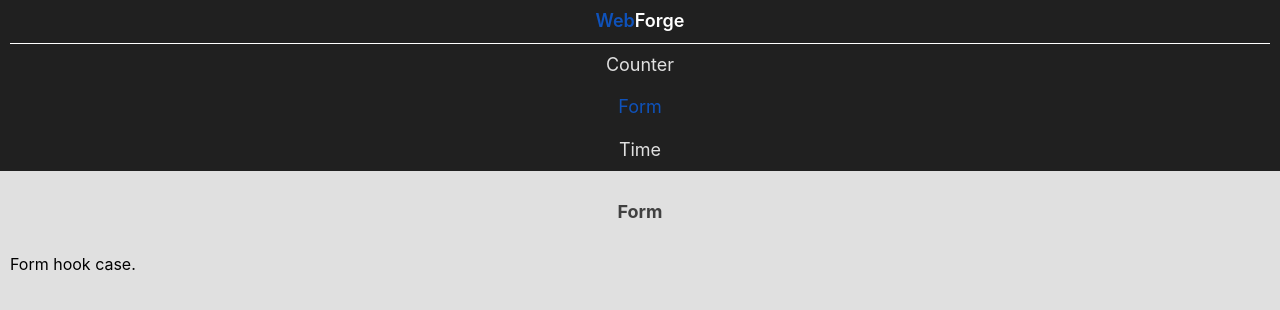
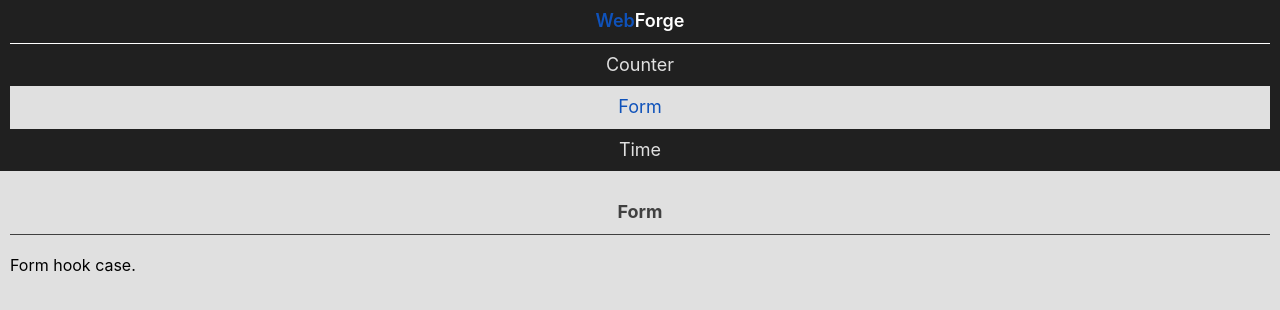
Before and after one commit to basesnel/react-system-01-hooks, a React (Create React App) app: page /react-system-01-hooks/form in a window 1280 px wide. Shown: the top 310 px of the page. Built offline with nearby package versions, Linux system fonts and the light colour scheme.

Commit message:
Colors to global css - errors fixed

```diff
--- a/src/components/NavBar/NavBar.module.css
+++ b/src/components/NavBar/NavBar.module.css
@@ -10,7 +10,7 @@
 
 @media tablet {
   .menu {
-    gap: 30px;
+    gap: 10px;
   }
 }
 
@@ -20,7 +20,7 @@
 
 .navlink {
   display: block;
-  padding: 10px 0;
+  padding: 10px;
   font-size: 18px;
   font-weight: 400;
   line-height: 1.25;
@@ -31,6 +31,7 @@
 .navlinkactive {
   composes: navlink;
   color: var(--color-accent);
+  background-color: var(--color-light);
 }
 
 .navlink:hover {
@@ -45,7 +46,13 @@
 
 @media smartphone {
   .navlink {
-    padding: 12px 0;
+    padding: 12px 10px;
+  }
+}
+
+@media tablet {
+  .navlink {
+    padding: 12px 10px 13px;
   }
 }
 
--- a/src/components/Title/Title.module.css
+++ b/src/components/Title/Title.module.css
@@ -4,7 +4,7 @@
 .title {
   padding-bottom: 10px;
   margin-bottom: 20px;
-  border-bottom: 1px solid caption;
+  border-bottom: 1px solid var(--color-caption);
   text-align: center;
   font-size: 18px;
   line-height: 1.25;
```
